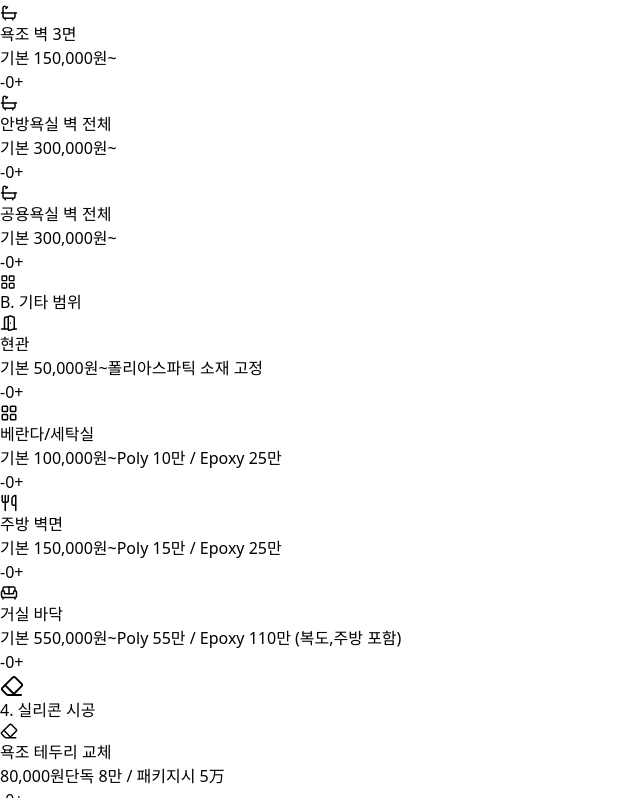
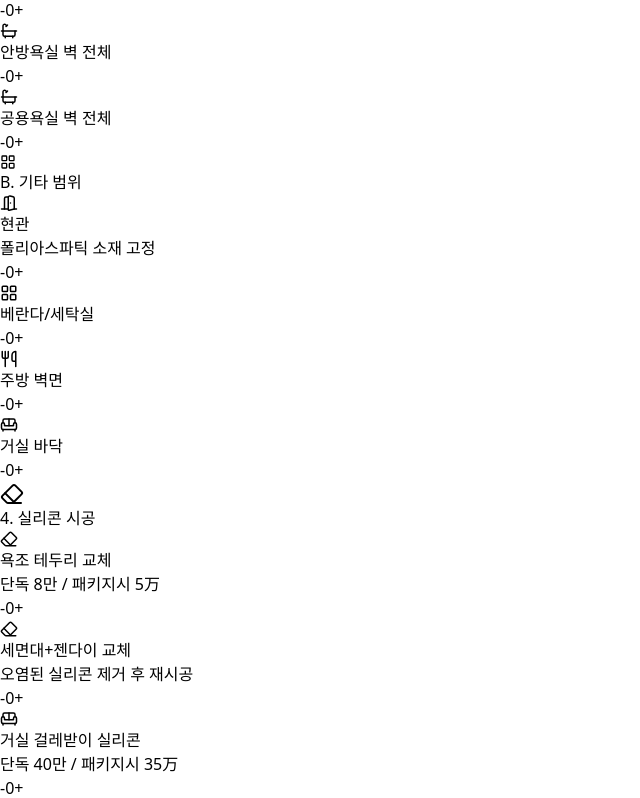
Before and after one commit to jsh5199-ai/julnun-web, a React (Vite) app: page / in a window 1280 px wide. Shown: the part 922-1720 px from the top of the page, without its empty margins (0-640 px from the left). Built offline with nearby package versions, Linux system fonts and the light colour scheme.

Commit message:
수정완료

```diff
--- a/src/App.jsx
+++ b/src/App.jsx
@@ -89,7 +89,7 @@ const OTHER_AREAS = [
   { id: 'balcony_laundry', label: '베란다/세탁실', basePrice: 100000, icon: LayoutGrid, unit: '개소', desc: 'Poly 10만 / Epoxy 25만' },
   // 주방 벽면: Poly 15만, Epoxy 25万
   { id: 'kitchen_wall', label: '주방 벽면', basePrice: 150000, icon: Utensils, unit: '구역', desc: 'Poly 15만 / Epoxy 25만' },
-  // 거실: Poly 55만, Epoxy 110만
+  // 거실: Poly 55万, Epoxy 110万
   { id: 'living_room', label: '거실 바닥', basePrice: 550000, icon: Sofa, unit: '구역', desc: 'Poly 55만 / Epoxy 110만 (복도,주방 포함)' },
 ];
 
@@ -948,7 +948,7 @@ export default function GroutEstimatorApp() {
     );
   };
 
-  // ⭐️ [유지] 시공 범위 리스트 렌더링 함수 ⭐️
+  // ⭐️ [수정] 시공 범위 리스트 렌더링 함수 ⭐️
   const renderAreaList = (areas) => (
     <div className="space-y-3">
         {areas.map((area) => {
@@ -969,8 +969,7 @@ export default function GroutEstimatorApp() {
                             <div>
                                 <div className="font-semibold text-gray-800">{area.label}</div>
                                 <div className="text-xs text-gray-500">
-                                    기본 {area.basePrice.toLocaleString()}원~
-                                    {area.desc && <span className="block text-indigo-600">{area.desc}</span>}
+                                     {/* 기본 가격과 상세 설명 제거됨 */}
                                     {area.id === 'entrance' && (
                                         <span className="block text-green-600 font-bold mt-0.5">폴리아스파틱 소재 고정</span>
                                     )}
@@ -1185,7 +1184,7 @@ export default function GroutEstimatorApp() {
 
         </section>
 
-        {/* --- 4. 실리콘 교체할 곳 선택 (유지) --- */}
+        {/* --- 4. 실리콘 교체할 곳 선택 (기본 가격만 제거) --- */}
         <section className="bg-white p-5 rounded-xl shadow-lg border border-gray-100 animate-fade-in delay-600">
           <h2 className="text-lg font-extrabold flex items-center gap-2 mb-4 text-gray-800 border-b pb-2">
             <Eraser className="h-5 w-5 text-indigo-600" /> 4. 실리콘 시공
@@ -1202,7 +1201,8 @@ export default function GroutEstimatorApp() {
                             <div className={`p-2 rounded-full shadow-sm ${isSelected ? 'bg-indigo-500 text-white' : 'bg-gray-200 text-indigo-600'}`}><Icon size={18} /></div>
                             <div>
                                 <div className="font-semibold text-gray-800">{area.label}</div>
-                                <div className="text-xs text-gray-500">{area.basePrice.toLocaleString()}원{area.desc && <span className="block text-indigo-600">{area.desc}</span>}</div>
+                                 {/* 기본 가격 정보 제거됨 (basePrice.toLocaleString() 제거) */}
+                                <div className="text-xs text-gray-500">{area.desc && <span className="block text-indigo-600">{area.desc}</span>}</div>
                             </div>
                         </div>
                         <div className="flex items-center gap-1 bg-white px-1 py-1 rounded-full shadow-md border border-gray-200">
@@ -1475,6 +1475,12 @@ export default function GroutEstimatorApp() {
                     <div className='w-full py-1.5 px-2 text-center bg-gray-100 text-indigo-600 rounded-md font-bold text-[11px] shadow-sm flex items-center justify-center'>
                         바닥 30x30cm, 벽면 30x60cm 크기 기준
                     </div>
+                    {/* ▼▼▼ 요청하신 문구 추가됨 ▼▼▼ */}
+                    <div className='w-full text-center text-[10px] text-gray-500 mt-2 font-medium space-y-0.5'>
+                        <p>재시공(셀프포함)은 별도문의</p>
+                        <p>조각타일 및 대리석은 시공불가</p>
+                    </div>
+                    {/* ▲▲▲ 요청하신 문구 추가됨 ▲▲▲ */}
                 </div>
               </div>
             </div>
```
Lines whose indentation alone changed are shown as unchanged.
